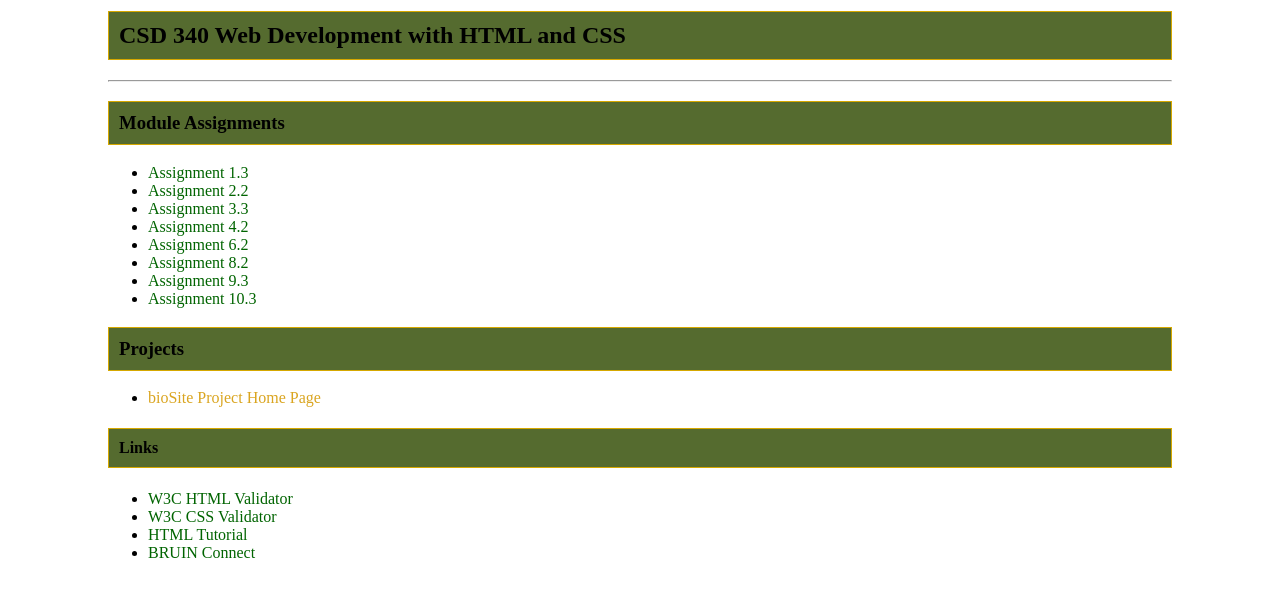
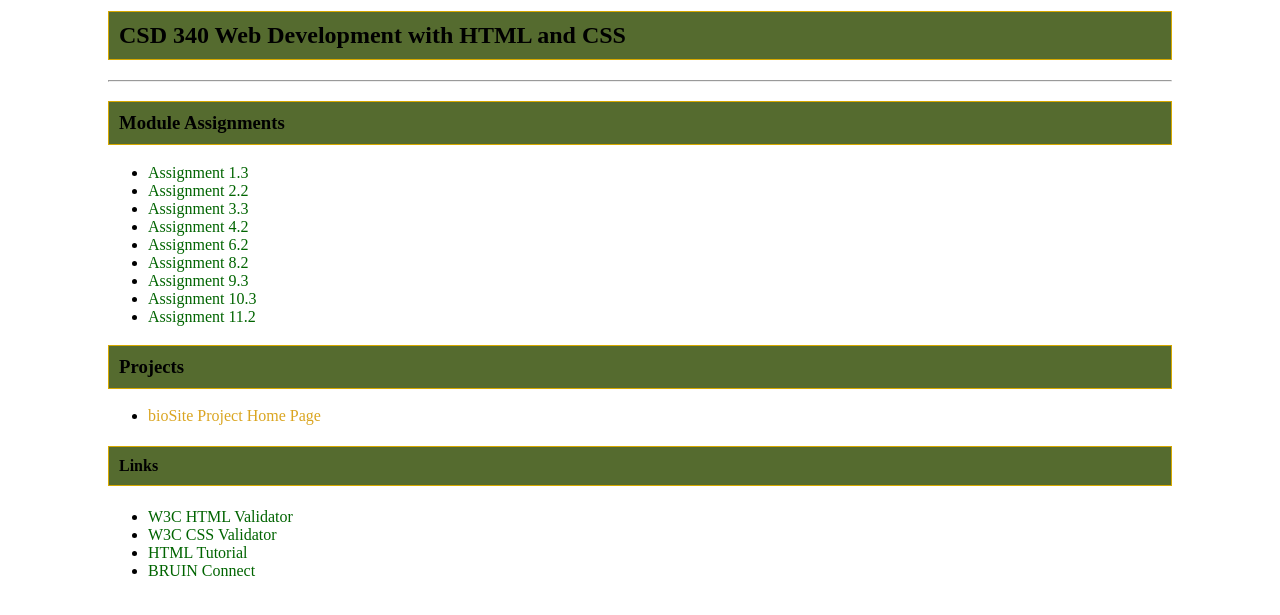
Before and after one commit to creaney/csd-340, a plain HTML site: page index.html in a window 1280 px wide. Shown: the part 119-734 px from the top of the page. Drawn offline with Linux system fonts and the light colour scheme.

Commit message:
added 11_2 link to index file

```diff
--- a/index.html
+++ b/index.html
@@ -24,6 +24,7 @@
             <li><a href="module-8/Reaney_Mod8_2.html">Assignment 8.2</a></li>
             <li><a href="module-9/Reaney_Mod9_3.html">Assignment 9.3</a></li>
             <li><a href="module-10/Reaney_Mod10_3.html">Assignment 10.3</a></li>
+            <li><a href="module-11/Reaney_Mod11_2.html">Assignment 11.2</a></li>
         </ul>
 
         <h3>Projects</h3>
```
